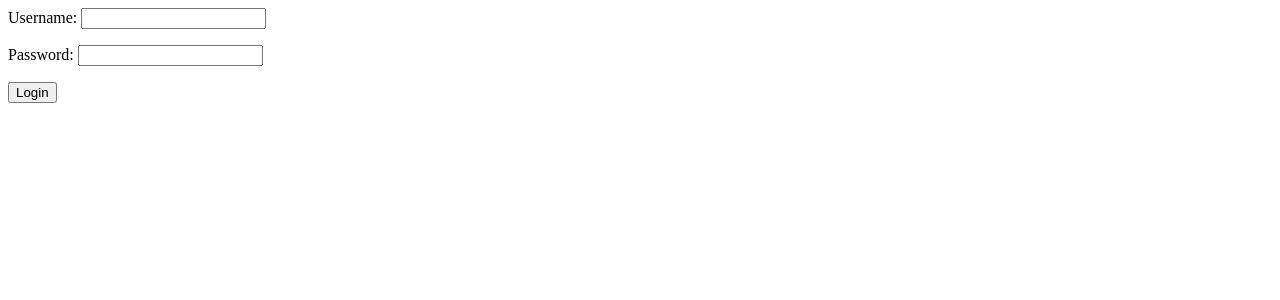
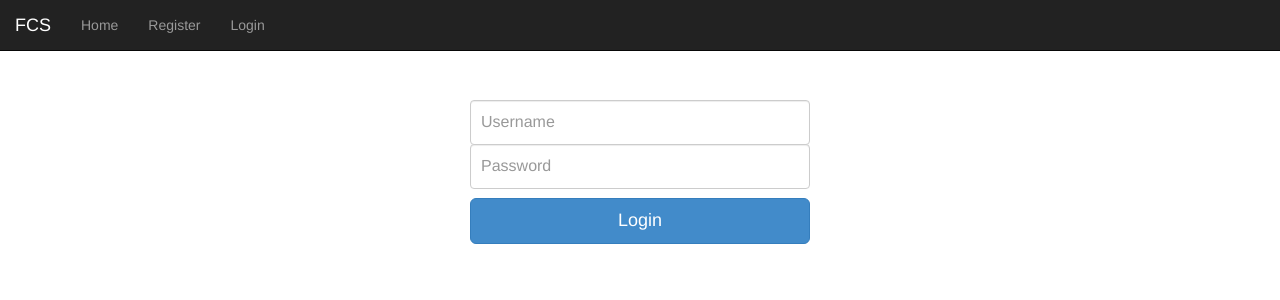
Before and after one commit to agh-glk/fcs, a Django app: page /login in a window 1280 px wide. Shown: the top 300 px of the page. Run offline with Django 3.2, Linux system fonts and the light colour scheme; parts of the project's set-up code (start-up, migrations or seed data) failed here and were passed over; some libraries are stand-ins or nearby versions.

Commit message:
Improved login and registration page layouts

```diff
--- a/fcs/fcs/manager/forms.py
+++ b/fcs/fcs/manager/forms.py
@@ -1,5 +1,5 @@
 from django import forms
-from django.forms.widgets import PasswordInput, SplitDateTimeWidget
+from django.forms.widgets import PasswordInput, SplitDateTimeWidget, TextInput
 from models import CrawlingType, CRAWLING_TYPES_CHOICES, Task
 
 
@@ -22,8 +22,8 @@ class RegistrationForm(forms.Form):
 
 
 class LoginForm(forms.Form):
-    username = forms.CharField(max_length=50)
-    password = forms.CharField(max_length=50, widget=PasswordInput())
+    username = forms.CharField(max_length=50, widget=TextInput(attrs={'class': 'form-control', 'placeholder': 'Username'}))
+    password = forms.CharField(max_length=50, widget=PasswordInput(attrs={'class': 'form-control', 'placeholder': 'Password'}))
 
 
 class ChangePasswordForm(forms.Form):
--- /dev/null
+++ b/fcs/fcs/manager/static/css/base.css
@@ -0,0 +1,7 @@
+body {
+  padding-top: 70px;
+}
+.main-content {
+  padding: 40px 15px;
+  text-align: center;
+}
--- /dev/null
+++ b/fcs/fcs/manager/static/css/login.css
@@ -0,0 +1,25 @@
+
+.form-signin {
+  max-width: 400px;
+  padding: 30px;
+  margin: 0 auto;
+}
+
+.form-signin .form-control {
+  position: relative;
+  font-size: 16px;
+  height: auto;
+  padding: 10px;
+  -webkit-box-sizing: border-box;
+     -moz-box-sizing: border-box;
+          box-sizing: border-box;
+}
+.form-signin .form-control:focus {
+  z-index: 2;
+}
+.form-signin input {
+  margin-bottom: -1px;
+}
+.form-signin button {
+  margin-top: 10px;
+}
--- a/fcs/fcs/manager/templates/login.html
+++ b/fcs/fcs/manager/templates/login.html
@@ -1,4 +1,23 @@
-<form action="/login" method="post">{% csrf_token %}
-{{ form.as_p }}
-<input type="submit" value="Login" />
-</form>
+<!DOCTYPE html>
+<html>
+<head>
+    <title>Home</title>
+    <link href="{{ STATIC_URL }}bootstrap/css/bootstrap.min.css" rel="stylesheet">
+    <link href="{{ STATIC_URL }}css/base.css" rel="stylesheet">
+    <link href="{{ STATIC_URL }}css/login.css" rel="stylesheet">
+</head>
+<body>
+    {% include "navigation.html" %}
+
+    <form class="form-signin main-content" action="/login" method="post">{% csrf_token %}
+        {% for field in form %}
+        {{ field }}
+        {{ field.errors }}
+        {% endfor %}
+        <button class="btn btn-lg btn-primary btn-block" type="submit">Login</button>
+    </form>
+
+    <script src="https://code.jquery.com/jquery-1.10.2.min.js"></script>
+    <script src="{{ STATIC_URL }}bootstrap/js/bootstrap.min.js"></script>
+</body>
+</html>
--- /dev/null
+++ b/fcs/fcs/manager/templates/navigation.html
@@ -0,0 +1,24 @@
+<div class="navbar navbar-inverse navbar-fixed-top">
+    <div class="navbar-header">
+         <a class="navbar-brand" href="https://github.com/agh-glk/fcs">FCS</a>
+    </div>
+    <ul class="nav navbar-nav">
+        <li><a href="/">Home</a></li>
+        {% if not user.is_authenticated %}
+        <li><a href="/accounts/register/">Register</a></li>
+        <li><a href="/login">Login</a></li>
+        {% else %}
+        <li><a href="/tasks/list">Tasks</a></li>
+        {% endif %}
+    </ul>
+    {% if user.is_authenticated %}
+    <ul class="nav navbar-nav navbar-right">
+        <li class="dropdown">
+            <a href="#" class="dropdown-toggle" data-toggle="dropdown">{{ user.username }}</a>
+            <ul class="dropdown-menu">
+                <li><a href="logout">Logout</a></li>
+            </ul>
+        </li>
+    </ul>
+    {% endif %}
+</div>
```
Also changed, not shown: fcs/fcs/manager/static/js/registration-form.js (added, +10 -0 lines), fcs/fcs/manager/templates/index.html (+10 -28 lines), fcs/fcs/manager/templates/registration/registration_form.html (+17 -5 lines).
